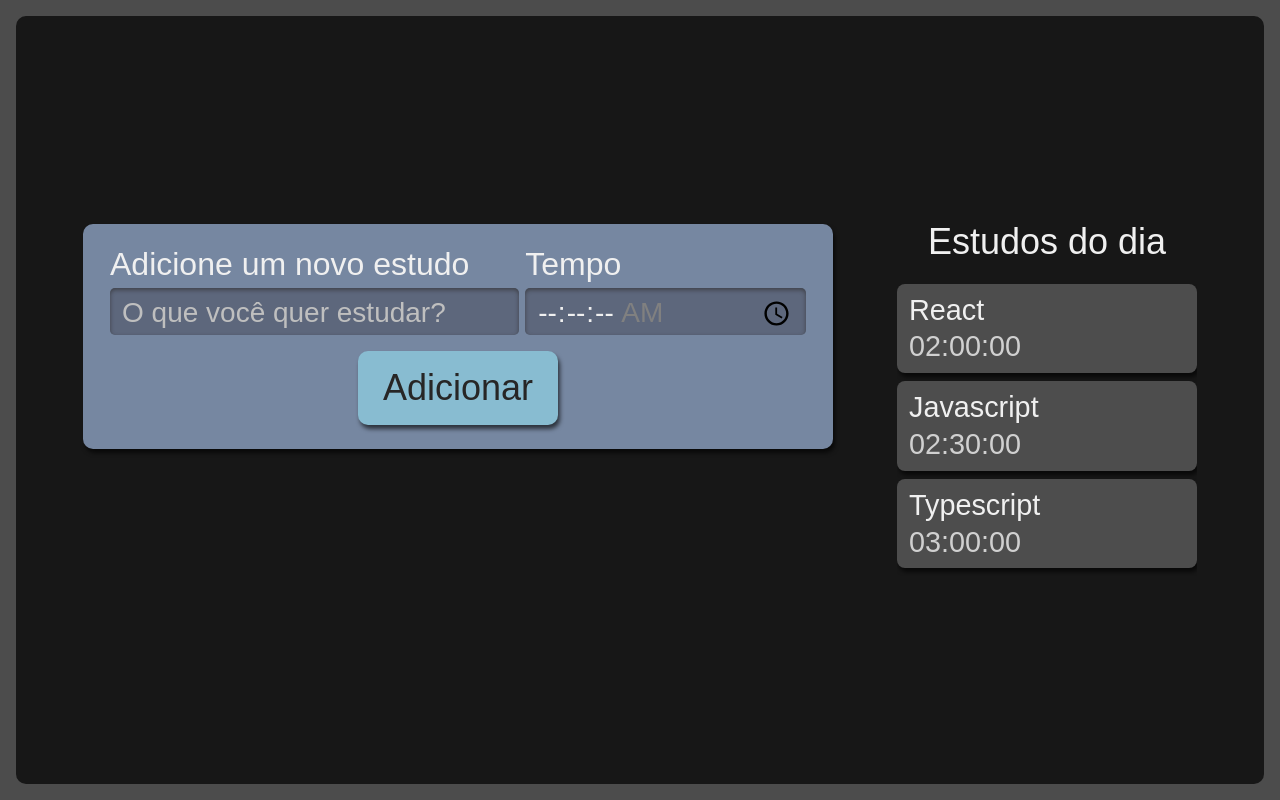
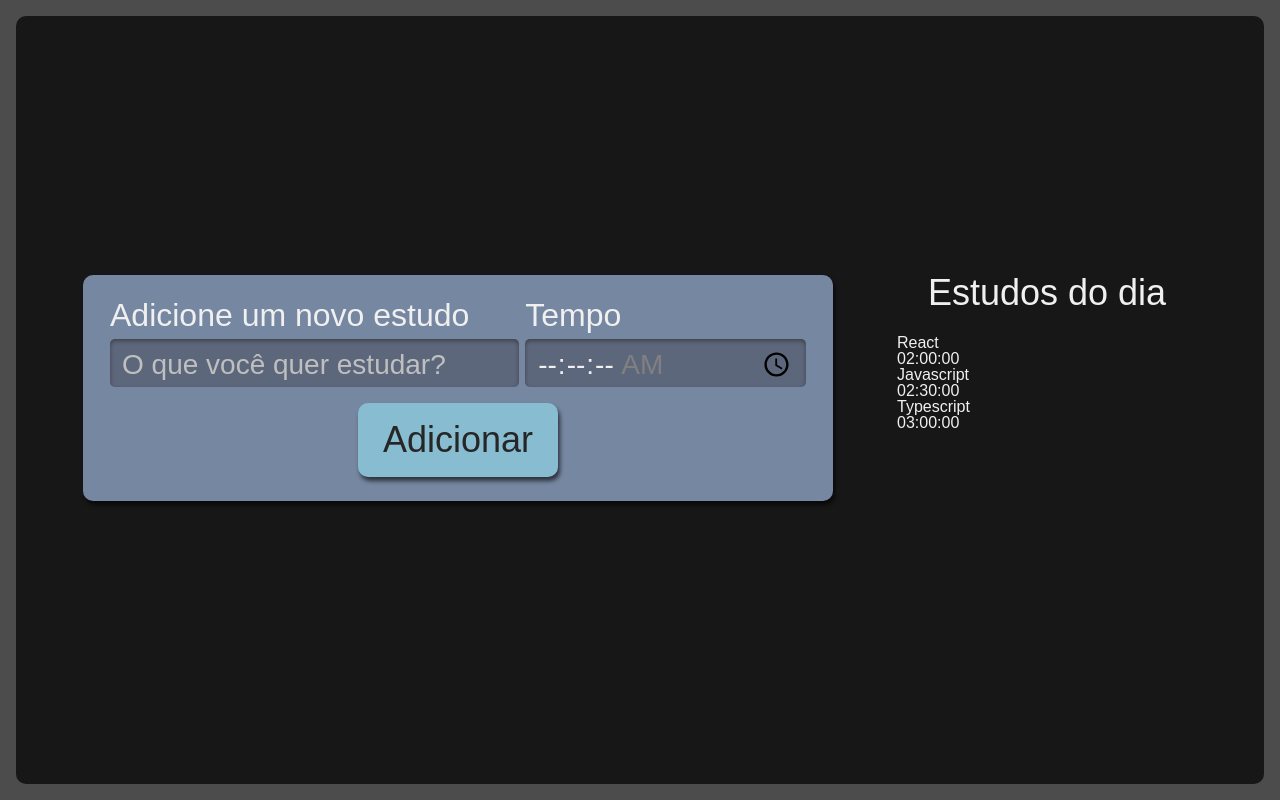
Before and after one commit to leonfpontes/studies, a React (Create React App) app: page / in a window 1280 px wide. Built offline with nearby package versions, Linux system fonts and the light colour scheme.

Commit message:
componente item da lista com props

```diff
--- /dev/null
+++ b/src/components/List/Item/index.tsx
@@ -0,0 +1,14 @@
+import style from './Item.module.scss'
+
+export default function Item( {task, time} : {task: string, time: string} ) {
+    return(
+        <li className={style.item}>
+            <h3>
+                {task}
+            </h3>
+            <span>
+                {time}
+            </span>
+        </li>
+    )
+}
--- a/src/components/List/index.tsx
+++ b/src/components/List/index.tsx
@@ -1,5 +1,6 @@
 import React from "react";
 import style from './List.module.scss';
+import Item from "./Item";
 
 function List() {
     const tasks=[
@@ -21,14 +22,12 @@ function List() {
             <h2>Estudos do dia</h2>
             <ul>
                 {tasks.map((item, index) => (
-                    <li key={index} className={style.item}>
-                        <h3>
-                            {item.task}
-                        </h3>
-                        <span>
-                            {item.time}
-                        </span>
-                    </li>
+                    <Item
+                        /* task={item.task}
+                        time={item.time} */
+                        key={index}
+                        {...item}
+                    />
                 ))}
             </ul>
         </aside>
```
Also changed, not shown: src/components/List/Item/Item.module.scss (added).
